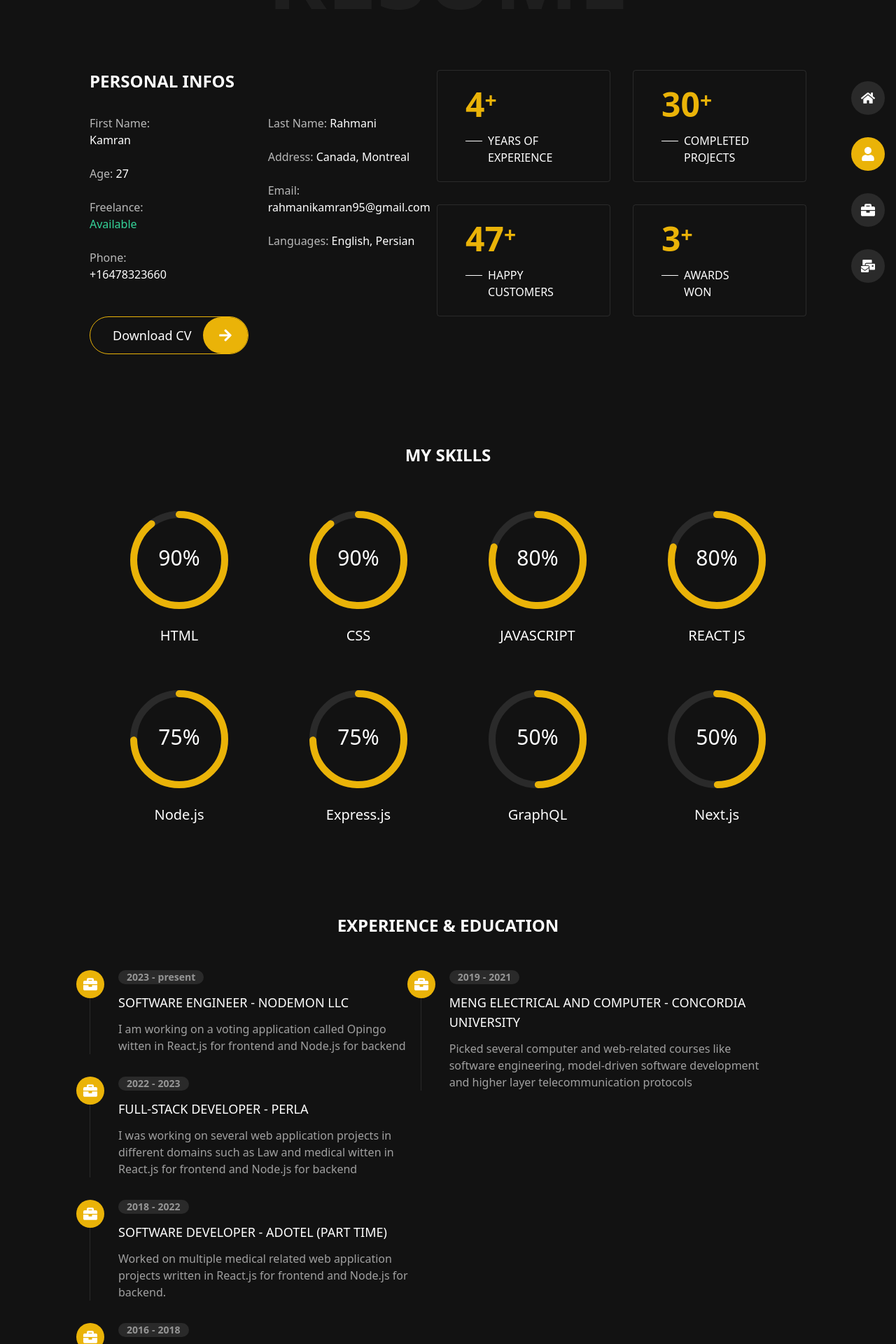
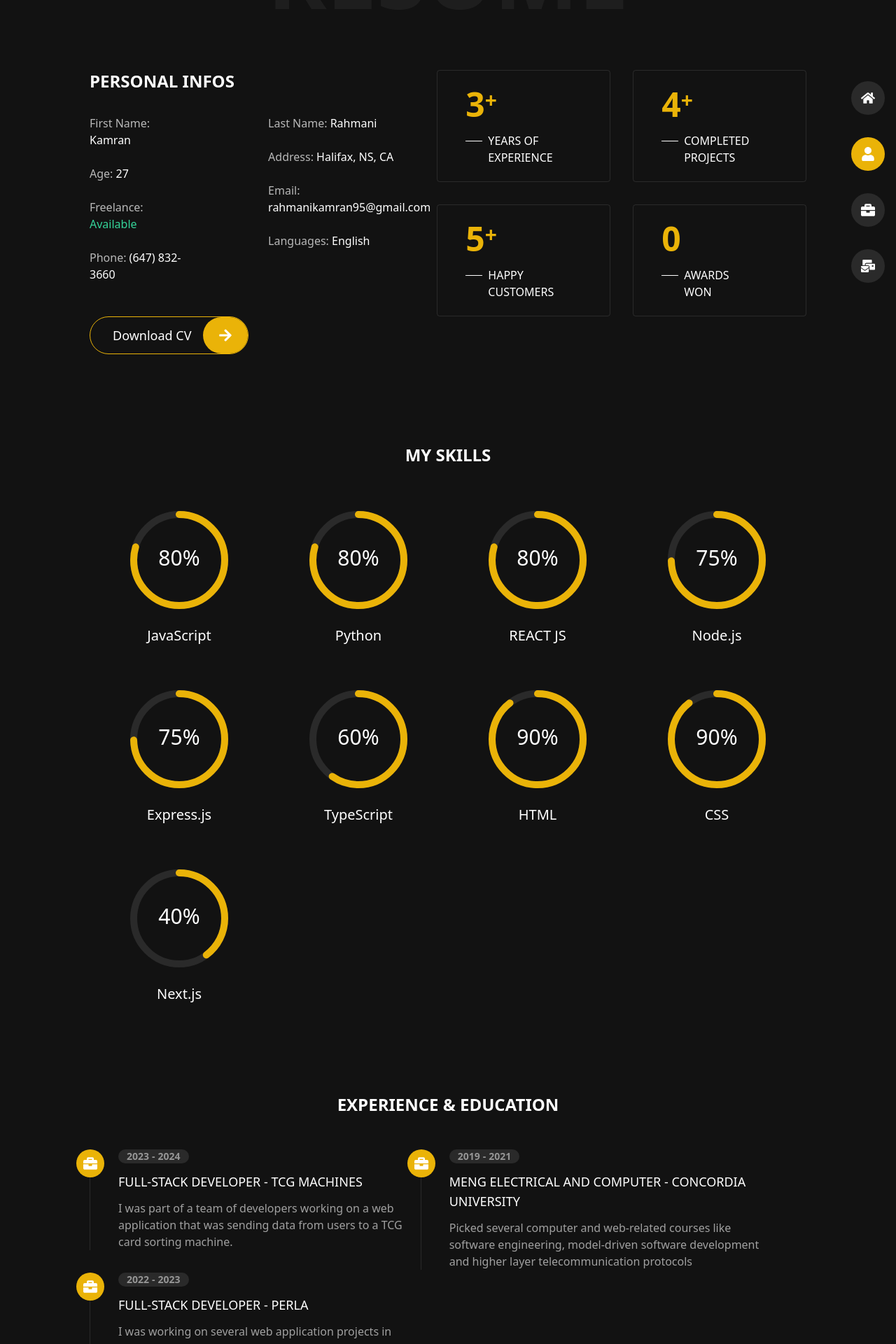
Before and after one commit to kamranrahmani/portfolio-react, a React (Vite) app: page /about in a window 1280 px wide. Shown: the part 140-2060 px from the top of the page at 70% size. Built offline with nearby package versions, Linux system fonts and the light colour scheme.

Commit message:
updated resume and work experience section

```diff
--- a/src/components/About/About.jsx
+++ b/src/components/About/About.jsx
@@ -1,4 +1,4 @@
-import React from 'react'
+
 import Header from '../GlobalComponents/Header'
 import Menu from '../GlobalComponents/Menu'
 import PersonalInfo from './AboutSubComponents/PersonalInfo'
--- a/src/components/About/AboutSubComponents/AchievementItem.jsx
+++ b/src/components/About/AboutSubComponents/AchievementItem.jsx
@@ -1,11 +1,12 @@
-import React from "react";
 
-function AchievementItem({achQuant, achTitle}) {
+
+// eslint-disable-next-line react/prop-types
+function AchievementItem({achQuant, achTitle, showPlus=true}) {
   return (
     <div className="flex flex-col space-y-4 items-start justify-start border-[1px] border-white/10 rounded h-40 pt-6 pr-28 pl-10 hover:shadow-md hover:shadow-yellow-500 hover:scale-105 transition duration-300">
       <div className="flex items-start">
         <span className="text-yellow-500 text-5xl font-bold">{achQuant}</span>
-        <span className="text-yellow-500 text-3xl font-bold">+</span>
+        <span className="text-yellow-500 text-3xl font-bold">{showPlus? '+' : ''}</span>
       </div>
       <div className="flex justify-center items-start space-x-2">
         <span className="block w-6 h-[1px] bg-white mt-3"></span>
--- a/src/components/About/AboutSubComponents/EducationExperience.jsx
+++ b/src/components/About/AboutSubComponents/EducationExperience.jsx
@@ -8,16 +8,16 @@ function EducationExperience() {
       </h1>
       <div className="flex flex-col lg:flex-row space-y-16 lg:space-y-0 justify-between items-start text-white mx-auto w-4/5 mb-24">
         <div className="flex flex-col space-y-8">
-          <EduExpComponent
+        <EduExpComponent
             startYear={2023}
-            EndYear={"present"}
-            place={"Nodemon LLC"}
-            title={"Software Engineer"}
+            EndYear={"2024"}
+            place={"TCG Machines"}
+            title={"Full-stack Developer"}
             description={
-              "I am working on a voting application called Opingo witten in React.js for frontend and Node.js for backend"
+              "I was part of a team of developers working on a web application that was sending data from users to a TCG card sorting machine."
             }
           />
-          <EduExpComponent
+        <EduExpComponent
             startYear={2022}
             EndYear={"2023"}
             place={"Perla"}
@@ -27,24 +27,16 @@ function EducationExperience() {
             }
           />
           <EduExpComponent
-            startYear={2018}
-            EndYear={2022}
-            place={"Adotel (part time)"}
-            title={"Software Developer"}
+            startYear={2021}
+            EndYear={"2022"}
+            place={"Nodemon LLC"}
+            title={"Software Engineer"}
             description={
-              "Worked on multiple medical related web application projects written in React.js for frontend and Node.js for backend."
+              "I am working on a voting application called Opingo witten in React.js for frontend and Node.js for backend"
             }
           />
-          <EduExpComponent
-            startYear={2016}
-            EndYear={2018}
-            place={"Adotel"}
-            title={"Full-stack Engineer"}
-            description={`I was working on multiple frontend projects:
-1- TA Panel that biggest travel agencies in Iran like Snapp & Alibaba use it. Both of these are private panels.
-2- Hotel Reservation process: I created a completely customizable Search Widget and the complete reservation process using ReactJS for all Hotels so they can easily add it to their website.
-`}
-          />
+
+
         </div>
 
         <div className="flex flex-col space-y-6">
--- a/src/components/About/AboutSubComponents/PersonalAchievements.jsx
+++ b/src/components/About/AboutSubComponents/PersonalAchievements.jsx
@@ -1,13 +1,13 @@
-import React from 'react'
+
 import AchievementItem from './AchievementItem'
 
 function PersonalAchievements() {
   return (
     <div className='grid grid-cols-2 gap-8 text-white'>
-      <AchievementItem achQuant={4} achTitle={'YEARS OF EXPERIENCE'}/>
-      <AchievementItem achQuant={30} achTitle={'COMPLETED PROJECTS'}/>
-      <AchievementItem achQuant={47} achTitle={'HAPPY CUSTOMERS'}/>
-      <AchievementItem achQuant={3} achTitle={'AWARDS WON'}/>
+      <AchievementItem achQuant={3} achTitle={'YEARS OF EXPERIENCE'}/>
+      <AchievementItem achQuant={4} achTitle={'COMPLETED PROJECTS'}/>
+      <AchievementItem achQuant={5} achTitle={'HAPPY CUSTOMERS'}/>
+      <AchievementItem achQuant={0} achTitle={'AWARDS WON'} showPlus={false}/>
     </div>
   )
 }
--- a/src/components/About/AboutSubComponents/PersonalDetails.jsx
+++ b/src/components/About/AboutSubComponents/PersonalDetails.jsx
@@ -1,4 +1,4 @@
-import React from 'react'
+
 import Button from '../../GlobalComponents/Button'
 
 
@@ -11,17 +11,17 @@ function PersonalDetails() {
                 <p className='text-white/70'>First Name: <span className='text-white'>Kamran</span></p>
                 <p className='text-white/70'>Age: <span className='text-white'>27</span></p>
                 <p className='text-white/70'>Freelance: <span className='text-emerald-400'>Available</span></p>
-                <p className='text-white/70'>Phone: <span className='text-white'>+16478323660</span></p>
+                <p className='text-white/70'>Phone: <span className='text-white'>(647) 832-3660</span></p>
             </div>
 
             <div className='flex flex-col space-y-6 items-start'>
             <p className='text-white/70'>Last Name: <span className='text-white'>Rahmani</span></p>
-            <p className='text-white/70'>Address: <span className='text-white'>Canada, Montreal</span></p>
+            <p className='text-white/70'>Address: <span className='text-white'>Halifax, NS, CA</span></p>
             <p className='text-white/70'>Email: <span className='text-white'>rahmanikamran95@gmail.com</span></p>
-            <p className='text-white/70'>Languages: <span className='text-white'>English, Persian</span></p>
+            <p className='text-white/70'>Languages: <span className='text-white'>English</span></p>
             </div>
        </div>
-        <Button text={'Download CV'} onClick={()=> {window.open('../../../../assets/KamranRahmani.pdf')}}/>
+        <Button text={'Download CV'} onClick={()=> {window.open('../../../../assets/KAMRAN RAHMANI.pdf')}}/>
     </div>
   )
 }
--- a/src/components/About/AboutSubComponents/PersonalInfo.jsx
+++ b/src/components/About/AboutSubComponents/PersonalInfo.jsx
@@ -1,4 +1,3 @@
-import React from 'react'
 import PersonalAchievements from './PersonalAchievements'
 import PersonalDetails from './PersonalDetails'
 
--- a/src/components/About/AboutSubComponents/Skills.jsx
+++ b/src/components/About/AboutSubComponents/Skills.jsx
@@ -1,4 +1,4 @@
-import React from "react";
+
 import SkillItem from "./SkillItem";
 
 function Skills() {
@@ -8,14 +8,15 @@ function Skills() {
          MY SKILLS
       </h1>
       <div className="grid grid-cols-2 md:grid-cols-3 lg:grid-cols-4 gap-y-16 justify-items-center">
-        <SkillItem name={'HTML'} percent={90}/>
-        <SkillItem name={'CSS'} percent={90}/>
-        <SkillItem name={'JAVASCRIPT'} percent={80}/>
+        <SkillItem name={'JavaScript'} percent={80}/>
+        <SkillItem name={'Python'} percent={80}/>
         <SkillItem name={'REACT JS'} percent={80}/>
         <SkillItem name={'Node.js'} percent={75}/>
         <SkillItem name={'Express.js'} percent={75}/>
-        <SkillItem name={'GraphQL'} percent={50}/>
-        <SkillItem name={'Next.js'} percent={50}/>
+        <SkillItem name={'TypeScript'} percent={60}/>
+        <SkillItem name={'HTML'} percent={90}/>
+        <SkillItem name={'CSS'} percent={90}/>
+        <SkillItem name={'Next.js'} percent={40}/>
       </div>
     </div>
   );
--- a/src/components/Contact/Contact.jsx
+++ b/src/components/Contact/Contact.jsx
@@ -1,4 +1,4 @@
-import React from "react";
+
 import Header from "../GlobalComponents/Header";
 import Menu from "../GlobalComponents/Menu";
 import FormAndInfo from "./ContactSubComponents/FormAndInfo";
--- a/src/components/Contact/ContactSubComponents/ContactInfo.jsx
+++ b/src/components/Contact/ContactSubComponents/ContactInfo.jsx
@@ -1,4 +1,4 @@
-import React from "react";
+
 import ContactDetailsComponent from "./ContactDetailsComponent";
 import {
   FaMap,
@@ -11,15 +11,13 @@ import {
 function ContactInfo() {
   return (
     <div className="flex flex-col space-y-4 items-start justify-start">
-      <h1 className="text-2xl font-bold">DONT BE SHY!</h1>
+      <h1 className="text-2xl font-bold">Let&apos;s get in touch</h1>
       <p className="max-w-xs">
-        Feel free to get in touch with me. I am always open to discussing new
-        projects, creative ideas or opportunities to be part of your visions.
       </p>
       <ContactDetailsComponent
         logo={<FaMap style={{ fontSize: "35px", color: "rgb(234,179,8)" }} />}
         title={"ADDRESS"}
-        detail={"Montreal, QC, Canada"}
+        detail={"Halifax, NS, Canada"}
       />
       <ContactDetailsComponent
         logo={
@@ -35,7 +33,7 @@ function ContactInfo() {
           <FaPhoneAlt style={{ fontSize: "35px", color: "rgb(234,179,8)" }} />
         }
         title={"CALL ME"}
-        detail={"647-832-3660"}
+        detail={"(647) 832-3660"}
       />
       <div className="flex justify-start items-center space-x-3">
         <a
--- a/src/components/Home/HomeSubComponents/Intro.jsx
+++ b/src/components/Home/HomeSubComponents/Intro.jsx
@@ -1,4 +1,4 @@
-import React from "react";
+
 import { useNavigate } from "react-router-dom";
 import Button from "../../GlobalComponents/Button";
 
@@ -12,15 +12,14 @@ function Intro() {
   return (
     <div className="flex flex-col space-y-6 justify-center items-center lg:items-start">
       <h1 className="text-5xl text-yellow-400 text-center lg:text-start font-bold">
-        I'm Kamran Rahmani
+        I&apos;m Kamran Rahmani
       </h1>
       <h1 className="text-3xl lg:text-5xl ">Full Stack developer</h1>
       <p className="max-w-sm text-center leading-7 lg:text-start">
-        Detail-oriented and passionate Full Stack web developer with 4+ years of
-        hands-on experience designing, developing, and implementing applications
-        and solutions using a range of technologies and programming languages.
-        Seeking to leverage broad development experience and hands-on technical
-        expertise in a challenging role as a Full Stack Developer.
+        I am a Full Stack Developer with over 3 years of experience in building
+        web applications. I have a strong understanding of front-end and
+        back-end technologies. I am passionate about learning new technologies
+        and building scalable applications.
       </p>
       <Button onClick={changePage} text={"MORE ABOUT ME"} />
     </div>
```
Also changed, not shown: 2 other files (tests, documents, lock files or other folders).
